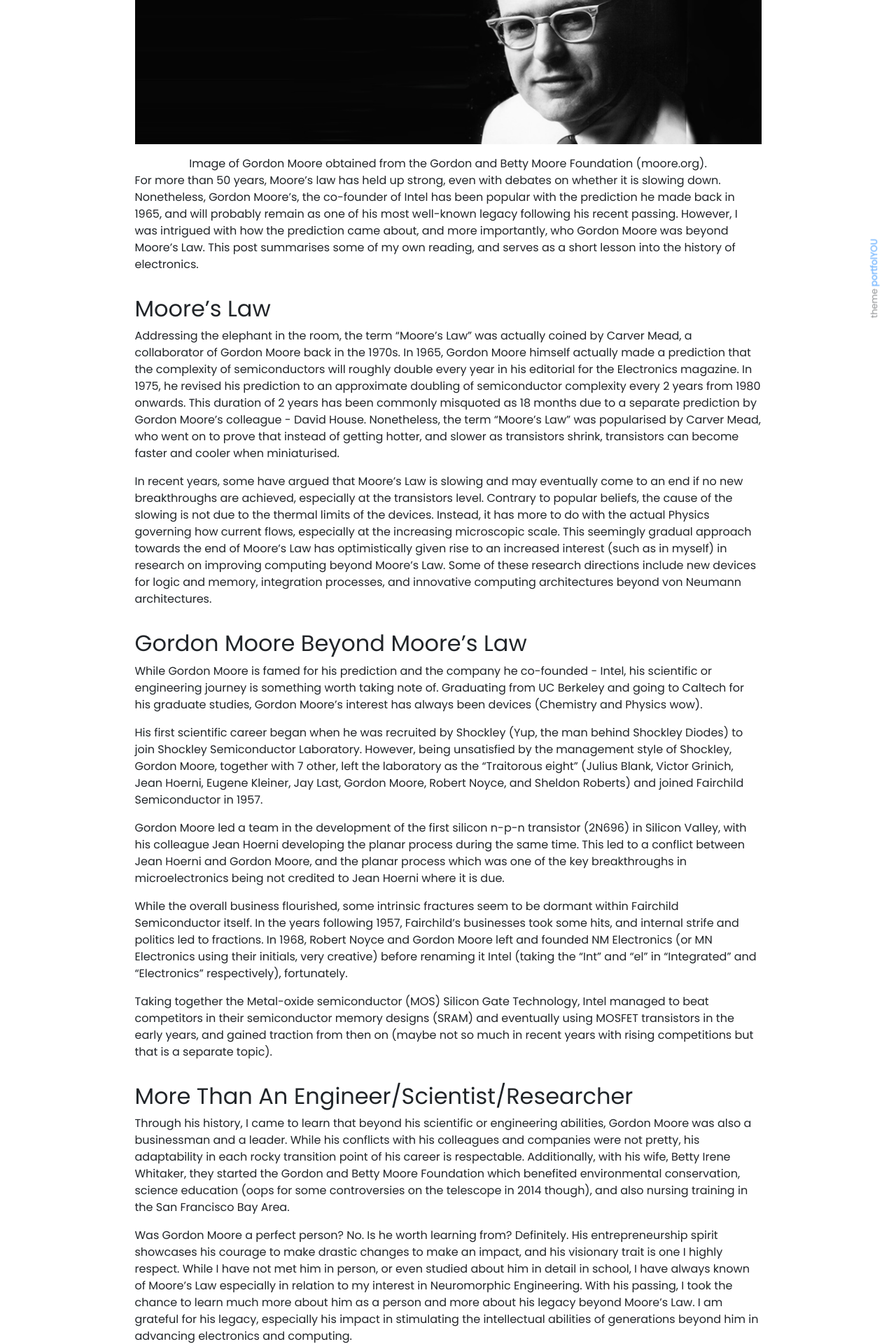
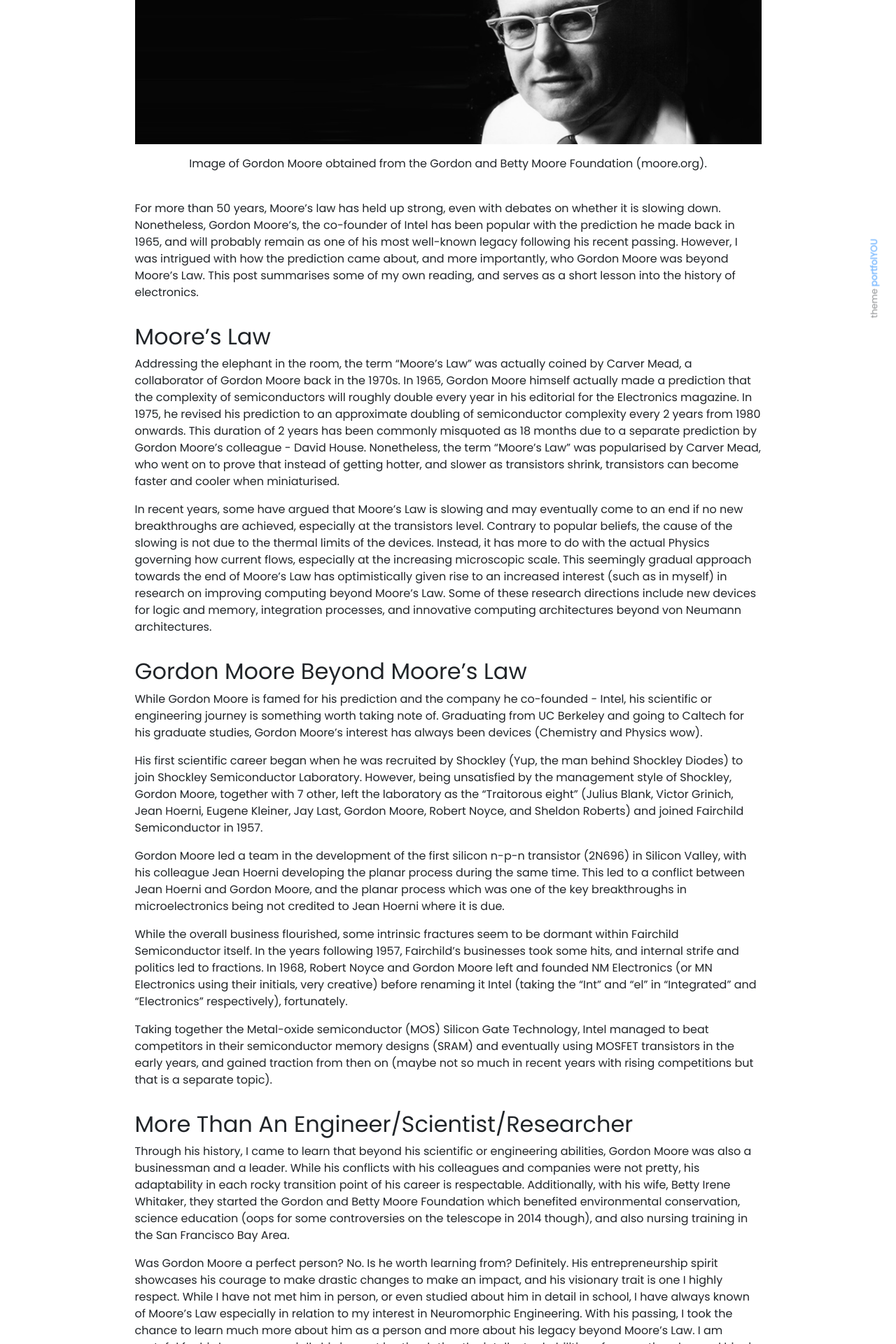
Before and after one commit to CongSheng/CongSheng.github.io, a Jekyll site: the page built from _posts/2023-03-26-Gordon_Moore.md, in a window 1280 px wide. Shown: the part 390-2310 px from the top of the page at 70% size. Built offline with Jekyll 4.4.1, drawn with Linux system fonts in a browser that asks for light colours; nearby versions of some CDN libraries; our own code applies the rules of GitHub Pages for plain Markdown files.

Commit message:
Simple fix

```diff
--- a/_posts/2023-03-26-Gordon_Moore.md
+++ b/_posts/2023-03-26-Gordon_Moore.md
@@ -6,7 +6,7 @@ color:
 description: A write-up on Gordon Moore.
 ---
 <img src="https://raw.githubusercontent.com/CongSheng/CongSheng.github.io/master/images/young_gordon_Moore_Mooreorg.jpg" width="1000" alt="Gordon Moore">
-<center>Image of Gordon Moore obtained from the Gordon and Betty Moore Foundation (moore.org).</center>
+<center>Image of Gordon Moore obtained from the Gordon and Betty Moore Foundation (moore.org).</center><br>
 
 
 For more than 50 years, Moore’s law has held up strong, even with debates on
```
